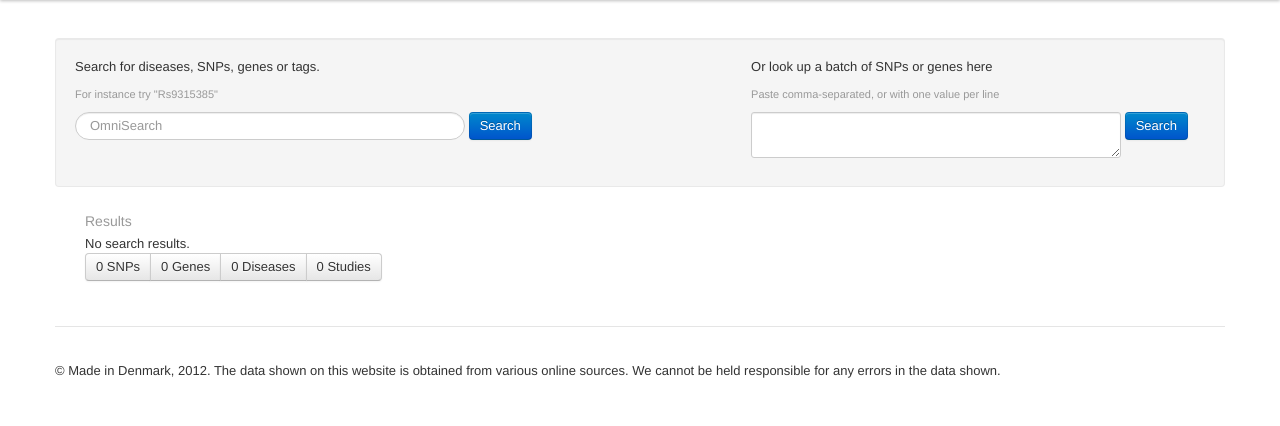
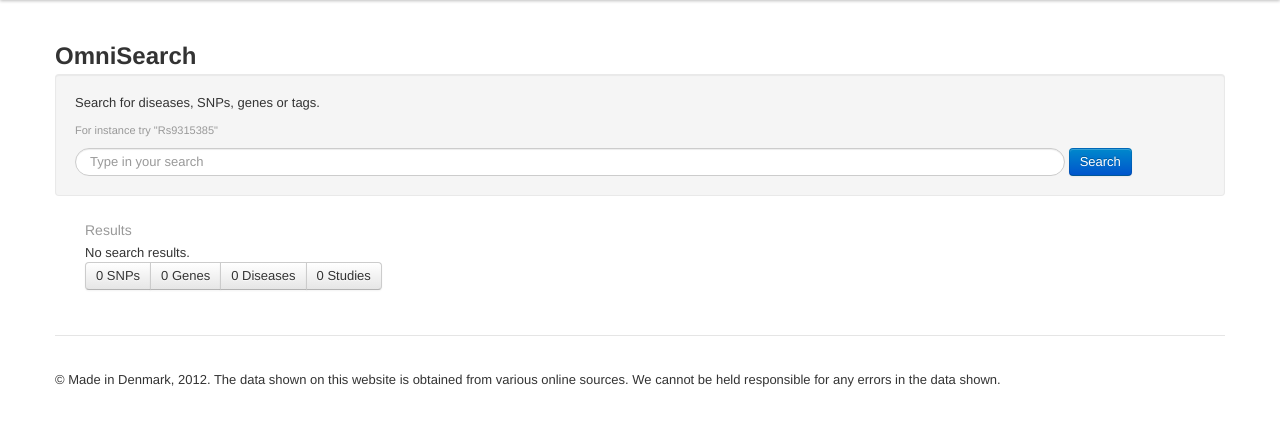
Before and after one commit to DIKU-DevStudio/PerseQ, a Python web app: template templates/snpSearch.html in a window 1280 px wide. Shown: the part 40-466 px from the top of the page. Run offline with Jinja, Linux system fonts and the light colour scheme; the template is opened without the code that fills it, so the values that code supplies are empty; some libraries are stand-ins or nearby versions.

Commit message:
Template (bug-)fixes

```diff
--- a/templates/collectionlist.html
+++ b/templates/collectionlist.html
@@ -1,7 +1,7 @@
 <h2>SNP Collections</h2>
 <form class="well form-inline" method="post" action="/collection/">
-  <input id="name" name="name" type="text" class="input-small span10" placeholder="new collection..">
-  <button type="submit" class="btn">Create</button>
+  <input id="name" name="name" type="text" class="input-small span10" placeholder="New collection name..">
+  <button type="submit" class="btn btn-primary">Create</button>
 </form>
 {% for coll in collections %}
 	{% if loop.first %}
--- a/templates/diseaselistrender.html
+++ b/templates/diseaselistrender.html
@@ -1,6 +1,6 @@
 <h2>Diseases</h2>
 <form method="GET" class="well form-inline">
-    <input class="input search-query span4" placeholder="Disease search"
+    <input class="input search-query span10" placeholder="Disease search"
     name="filter" value="{{filter if filter is defined}}" />
     <input type="submit" value="Search" class="btn btn-primary" />
 </form>
--- a/templates/snpSearch.html
+++ b/templates/snpSearch.html
@@ -21,21 +21,25 @@ Search for a SNP
     }
     function loadGene(html, ret) {
         for(it in ret) {
-            item = $('<h3><a href="/gene/'+ret[it]['name']+'">'+ret[it]['name']+'</a><small> also known as '+ret[it]['alias']+'</small></h3>')
+            item = $('<a href="/gene/'+ret[it]['name']+'">'+ret[it]['name']+'</a>');
+            if('alias' in ret[it] && ret[it]['alias'] != "[]") {
+                item.append('<small> also known as '+ret[it]['alias']+'</small>');
+            }
             html.append(item);
+            item.wrap('<h3 />');
         }
         return html;
     }
     function loadDisease(html, ret) {
         for(it in ret) {
-            item = $('<h4>'+ucwords(ret[it]['name'])+'</h4>');
+            item = $('<h3><a href="/disease/'+ret[it]['name']+'">'+ucwords(ret[it]['name'])+'</a></h3>');
             html.append(item);
         }
         return html;
     }
     function loadStudy(html, ret) {
         for(it in ret) {
-            item = $('<h3><a href="/study/'+ret[it]['id']+'">'+ret[it]['name']+'</a></h3>')
+            item = $('<h3><a href="/study/'+ret[it]['pubmed_id']+'">'+ret[it]['name']+'</a></h3>');
             html.append(item);
         }
         return html;
@@ -47,7 +51,7 @@ Search for a SNP
             // Build result html
             $('.'+btnid).remove();
             html = $('<div class="'+btnid+' row"></div>');
-            html.append($('<div class="span2">'+ucwords(btnid)+'</div>'));
+            html.append($('<div class="span2"><h3>'+ucwords(btnid)+'</h3></div>'));
             html.append(htmlCallback($('<div class="span10">'), ret));
 
             //Display it
@@ -93,21 +97,12 @@ Search for a SNP
 {% endblock %}
 
 {% block content %}
-<form class="well form-vertical" action="javascript:loadResults();" onsubmit="loadResults(); return false;">
-    <div class="row-fluid">
-        <div class="span7">
-            <p>Search for diseases, SNPs, genes or tags.</p>
-            <p><small>For instance try &quot;Rs9315385&quot;</small></p>
-            <input type="text" class="search-query span4" placeholder="OmniSearch" id="search" value="{{search if search}}" />
-            <input type="submit" value="Search" class="btn btn-primary" />
-        </div>
-        <div id="batchsearch" class="span5">
-            <p>Or look up a batch of SNPs or genes here</p>
-            <p><small>Paste comma-separated, or with one value per line</small></p>
-            <textarea name="batch" class="span4"></textarea>
-            <input type="submit" value="Search" class="btn btn-primary" />
-        </div>
-    </div>
+<h2>OmniSearch</h2>
+<form class="well form-inline" action="javascript:loadResults();" onsubmit="loadResults(); return false;">
+    <p>Search for diseases, SNPs, genes or tags.</p>
+    <p><small>For instance try &quot;Rs9315385&quot;</small></p>
+    <input type="text" class="search-query span10" placeholder="Type in your search" id="search" value="{{search if search}}" />
+    <input type="submit" value="Search" class="btn btn-primary" />
 </form>
 
 <div class="row span12">
--- a/templates/studylistrender.html
+++ b/templates/studylistrender.html
@@ -1,6 +1,6 @@
 <h2>Studies</h2>
 <form method="GET" class="well form-inline">
-    <input class="input search-query span4" placeholder="Study search"
+    <input class="input search-query span10" placeholder="Study search"
         name="filter" value="{{filter if filter is defined}}" />
     <input type="submit" value="Search" class="btn btn-primary" />
 </form>
```
